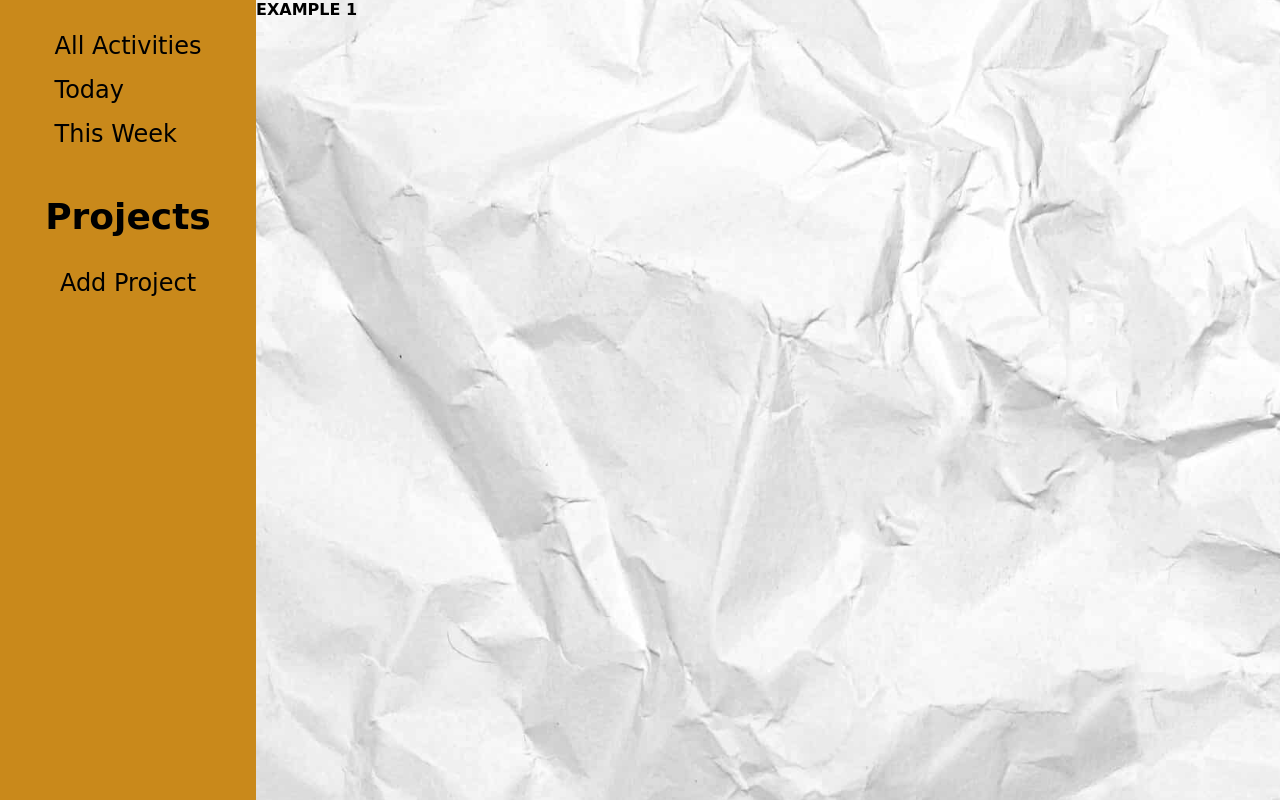
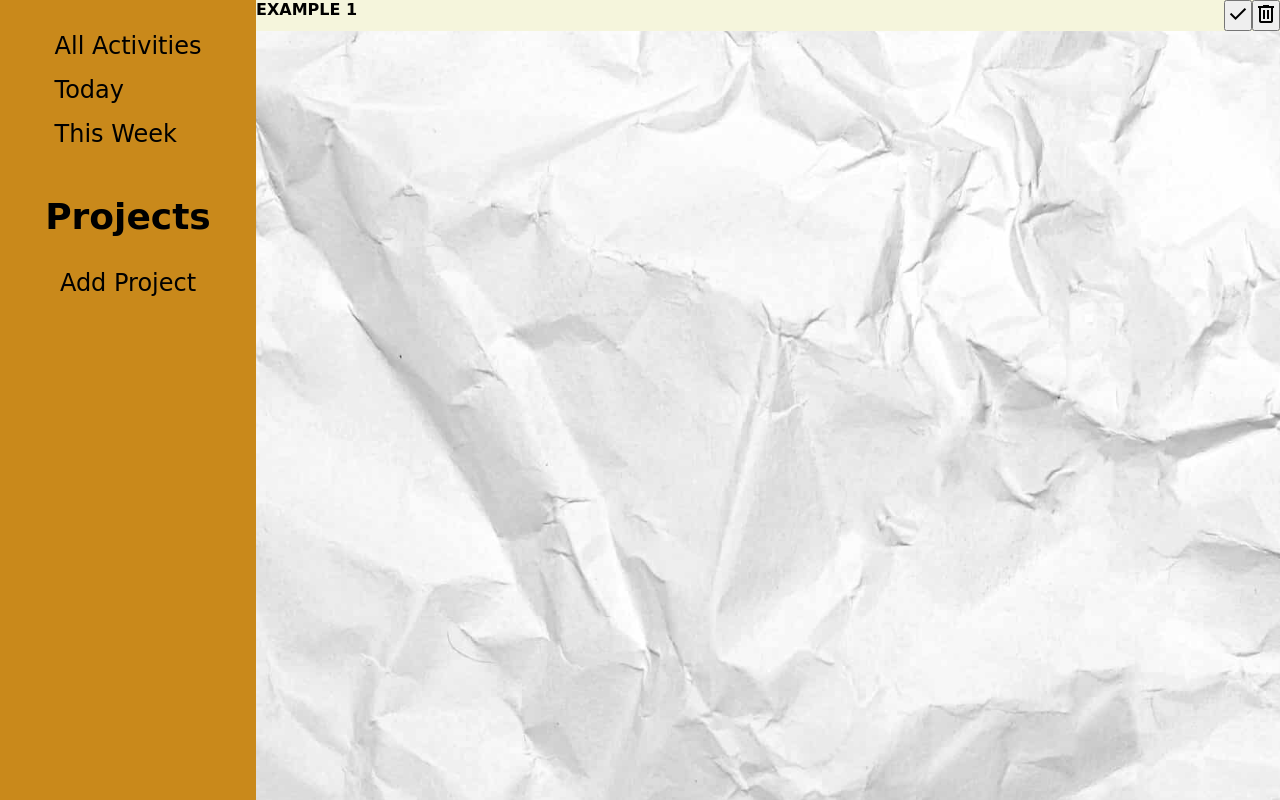
Before and after one commit to wafanakha/todo-list, a website built with webpack: page dist/index.html in a window 1280 px wide. Built offline with nearby package versions, Linux system fonts and the light colour scheme; a web font is replaced by a local one.

Commit message:
add icons

```diff
--- a/app/index.js
+++ b/app/index.js
@@ -30,7 +30,14 @@ const actItem_del = document.createElement("button");
 
 const activitiesItem = document.createElement("div");
 const itemButtonGroup = document.createElement("div");
+const actItem_check_icon = document.createElement("span");
+const actItem_del_icon = document.createElement("span");
+
 const actItem_Title_text = document.createTextNode("EXAMPLE 1");
+actItem_check_icon.classList.add("material-symbols-outlined");
+actItem_del_icon.classList.add("material-symbols-outlined");
+const actItem_check_text = document.createTextNode("check");
+const actItem_del_text = document.createTextNode("delete");
 
 allActivites.appendChild(allActivites_text);
 today.appendChild(today_text);
@@ -54,6 +61,11 @@ sideBar.appendChild(projectsList);
 
 actItem_Title.appendChild(actItem_Title_text);
 activitiesItem.appendChild(actItem_Title);
+actItem_check_icon.appendChild(actItem_check_text);
+actItem_del_icon.appendChild(actItem_del_text);
+actItem_check.appendChild(actItem_check_icon);
+actItem_del.appendChild(actItem_del_icon);
+
 itemButtonGroup.appendChild(actItem_check);
 itemButtonGroup.appendChild(actItem_del);
 activitiesItem.appendChild(itemButtonGroup);
--- a/app/main.css
+++ b/app/main.css
@@ -32,3 +32,9 @@ main {
   height: 100vh;
   width: 80vw;
 }
+main > div {
+  width: 100%;
+  background-color: beige;
+  display: flex;
+  justify-content: space-between;
+}
```
Also changed, not shown: dist/bundle.js, dist/index.html, 1 other file.
